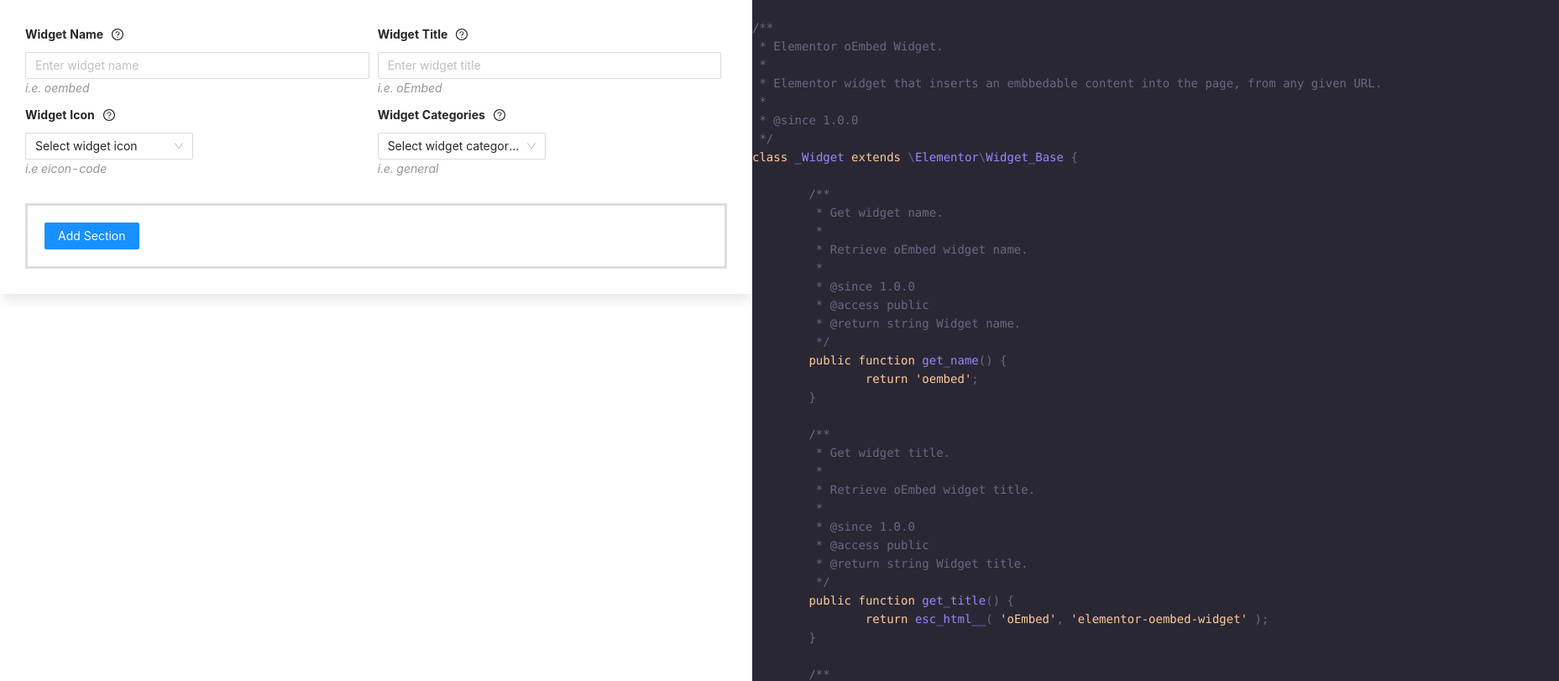
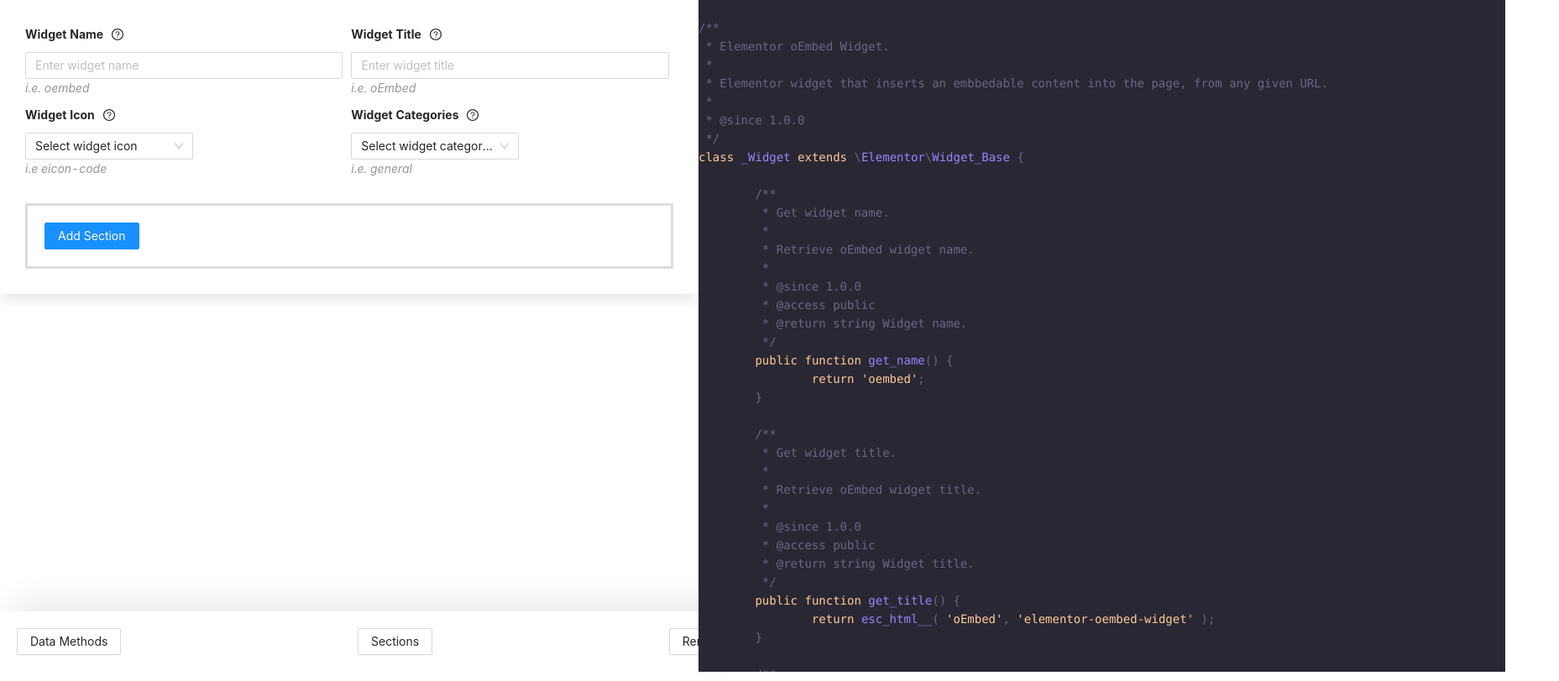
Before and after one commit to tawhidulIKhan/elementor-custom-widget-generator, a React (Create React App) app: page / in a window 1280 px wide. Shown: the top 811 px of the page at 84% size, 1857 px wide, since content can reach past the window. Built offline with nearby package versions, Linux system fonts and the light colour scheme.

Commit message:
temporary commit

```diff
--- /dev/null
+++ b/src/components/dataMethodForm/DataMethodForm.tsx
@@ -0,0 +1,104 @@
+import { Input, Select } from 'antd';
+import React, { ChangeEvent } from 'react';
+import { connect } from 'react-redux';
+import { widgetCategories } from '../../data/widgetData';
+import { WidgetCategoriesInterface } from '../../interfaces/widget';
+import { RootState } from '../../store';
+import { setWidgetTitle } from '../../store/actions/widgetAction';
+import FormLabel from '../label/FormLabel';
+
+interface Props {
+  widget: any;
+  setTitle: (title: any) => void;
+}
+
+function DataMethodForm(props: Props) {
+  const { setTitle } = props;
+  const { widget } = props;
+  const onTitleChange = (ev: ChangeEvent<{ value: string }>) => {
+    setTitle({
+      value: ev.target.value,
+      key: 'title',
+    });
+  };
+  const onCategoryChange = (category: any) => {
+    setTitle({
+      value: [category],
+      key: 'categories',
+    });
+  };
+  return (
+    <div>
+      <div className="widget__form__row">
+        <div className="widget__form__column">
+          <FormLabel
+            label="Widget Name"
+            tooltip="The get_name() method returns the widget name as it will be used in the code."
+          />
+          <Input
+            defaultValue={widget.title}
+            placeholder="Enter widget name"
+            onChange={onTitleChange}
+          />
+          <span className="example">i.e. oembed</span>
+        </div>
+        <div className="widget__form__column">
+          <FormLabel
+            label="Widget Title"
+            tooltip="The get_title() method returns the widget label as it will be displayed to the user."
+          />
+          <Input placeholder="Enter widget title" />
+          <span className="example">i.e. oEmbed</span>
+        </div>
+        <div className="widget__form__column">
+          <FormLabel
+            label="Widget Icon"
+            tooltip="he get_icon() method is an optional, but recommended, method. It lets you set the widget icon. You can use any Elementor icons (opens new window)or FontAwesome icons (opens new window), to simply return the CSS class name."
+          />
+          <Select defaultValue="1" style={{ width: 200 }}>
+            <Select.Option selected disabled value="1">
+              Select widget icon
+            </Select.Option>
+            {widgetCategories.map((category: WidgetCategoriesInterface) => (
+              <Select.Option value={category.id}>
+                {category.label}
+              </Select.Option>
+            ))}
+          </Select>
+          <span className="example">i.e eicon-code</span>
+        </div>
+        <div className="widget__form__column">
+          <FormLabel
+            label="Widget Categories"
+            tooltip="he get_icon() method is an optional, but recommended, method. It lets you set the widget icon. You can use any Elementor icons (opens new window)or FontAwesome icons (opens new window), to simply return the CSS class name."
+          />
+          <Select
+            onChange={onCategoryChange}
+            defaultValue="1"
+            style={{ width: 200 }}
+          >
+            <Select.Option selected disabled value="1">
+              Select widget categories
+            </Select.Option>
+            {widgetCategories.map((category: WidgetCategoriesInterface) => (
+              <Select.Option value={category.id}>
+                {category.label}
+              </Select.Option>
+            ))}
+          </Select>
+          <span className="example">i.e. general</span>
+        </div>
+      </div>
+    </div>
+  );
+}
+
+const mapStateToProps = (state: RootState) => ({
+  widget: state.widget,
+});
+
+const mapDispatchToProps = {
+  setTitle: setWidgetTitle,
+};
+
+export default connect(mapStateToProps, mapDispatchToProps)(DataMethodForm);
--- /dev/null
+++ b/src/components/footer/Footer.scss
@@ -0,0 +1,12 @@
+.footer{
+    padding: 20px;
+    text-align: center;
+    position: fixed;
+    bottom: 0;
+    width: 70%;
+    left: 0;
+    display: flex;
+    justify-content: space-between;
+    box-shadow: 0px -19px 39px -12px  rgba(0,0,0,0.1);
+     background: #fff;
+}
--- /dev/null
+++ b/src/components/footer/Footer.tsx
@@ -0,0 +1,13 @@
+import { Button } from 'antd';
+import React from 'react';
+import './Footer.scss';
+
+export default function Footer() {
+  return (
+    <div className="footer">
+      <Button>Data Methods</Button>
+      <Button>Sections</Button>
+      <Button>Render</Button>
+    </div>
+  );
+}
--- /dev/null
+++ b/src/components/widgetCode/WidgetCode.scss
@@ -0,0 +1,5 @@
+.codeviewer{
+  position: fixed;
+  height: 100%;
+  overflow: auto;
+}
--- a/src/components/widgetCode/WidgetCode.tsx
+++ b/src/components/widgetCode/WidgetCode.tsx
@@ -5,6 +5,7 @@ import React, { useEffect, useState } from 'react';
 import Highlight, { defaultProps } from 'prism-react-renderer';
 import { connect } from 'react-redux';
 import { RootState } from '../../store';
+import './WidgetCode.scss';
 
 function WidgetCode(props: any) {
   const { widget } = props;
@@ -193,7 +194,7 @@ class ${widget.title}_Widget extends \\Elementor\\Widget_Base {
   console.log(widget);
 
   return (
-    <div>
+    <div className="codeviewer">
       <Highlight {...defaultProps} code={codeSn} language="jsx">
         {({ className, style, tokens, getLineProps, getTokenProps }) => (
           <pre className={className} style={style}>
--- a/src/components/widgetForm/WidgetForm.scss
+++ b/src/components/widgetForm/WidgetForm.scss
@@ -1,6 +1,7 @@
 .widget__form{
     box-shadow: 0px 10px 15px -3px rgba(0,0,0,0.1);
     padding: 1.875rem;
+    height: 100%;
     &__row{
         display: flex;
         flex-wrap: wrap;
--- a/src/components/widgetForm/WidgetForm.tsx
+++ b/src/components/widgetForm/WidgetForm.tsx
@@ -1,109 +1,17 @@
 /* eslint-disable no-console */
-import { Input, Select } from 'antd';
-import { ChangeEvent } from 'react';
-import { connect } from 'react-redux';
-import { widgetCategories } from '../../data/widgetData';
-import { WidgetCategoriesInterface } from '../../interfaces/widget';
-import { RootState } from '../../store';
-import { setWidgetTitle } from '../../store/actions/widgetAction';
-import FormLabel from '../label/FormLabel';
+import DataMethodForm from '../dataMethodForm/DataMethodForm';
+import Footer from '../footer/Footer';
 import WidgetSectionForm from '../widgetSectionForm/WidgetSectionForm';
 import './WidgetForm.scss';
 
-interface Props {
-  widget: any;
-  setTitle: (title: any) => void;
-}
-
-function WidgetForm(props: Props) {
-  const { setTitle } = props;
-  const { widget } = props;
-  const onTitleChange = (ev: ChangeEvent<{ value: string }>) => {
-    setTitle({
-      value: ev.target.value,
-      key: 'title',
-    });
-  };
-  const onCategoryChange = (category: any) => {
-    setTitle({
-      value: [category],
-      key: 'categories',
-    });
-  };
-
+function WidgetForm() {
   return (
     <div className="widget__form">
-      <div className="widget__form__row">
-        <div className="widget__form__column">
-          <FormLabel
-            label="Widget Name"
-            tooltip="The get_name() method returns the widget name as it will be used in the code."
-          />
-          <Input
-            defaultValue={widget.title}
-            placeholder="Enter widget name"
-            onChange={onTitleChange}
-          />
-          <span className="example">i.e. oembed</span>
-        </div>
-        <div className="widget__form__column">
-          <FormLabel
-            label="Widget Title"
-            tooltip="The get_title() method returns the widget label as it will be displayed to the user."
-          />
-          <Input placeholder="Enter widget title" />
-          <span className="example">i.e. oEmbed</span>
-        </div>
-        <div className="widget__form__column">
-          <FormLabel
-            label="Widget Icon"
-            tooltip="he get_icon() method is an optional, but recommended, method. It lets you set the widget icon. You can use any Elementor icons (opens new window)or FontAwesome icons (opens new window), to simply return the CSS class name."
-          />
-          <Select defaultValue="1" style={{ width: 200 }}>
-            <Select.Option selected disabled value="1">
-              Select widget icon
-            </Select.Option>
-            {widgetCategories.map((category: WidgetCategoriesInterface) => (
-              <Select.Option value={category.id}>
-                {category.label}
-              </Select.Option>
-            ))}
-          </Select>
-          <span className="example">i.e eicon-code</span>
-        </div>
-        <div className="widget__form__column">
-          <FormLabel
-            label="Widget Categories"
-            tooltip="he get_icon() method is an optional, but recommended, method. It lets you set the widget icon. You can use any Elementor icons (opens new window)or FontAwesome icons (opens new window), to simply return the CSS class name."
-          />
-          <Select
-            onChange={onCategoryChange}
-            defaultValue="1"
-            style={{ width: 200 }}
-          >
-            <Select.Option selected disabled value="1">
-              Select widget categories
-            </Select.Option>
-            {widgetCategories.map((category: WidgetCategoriesInterface) => (
-              <Select.Option value={category.id}>
-                {category.label}
-              </Select.Option>
-            ))}
-          </Select>
-          <span className="example">i.e. general</span>
-        </div>
-      </div>
+      <DataMethodForm />
       <WidgetSectionForm />
+      <Footer />
     </div>
   );
 }
 
-const mapStateToProps = (state: RootState) => ({
-  widget: state.widget,
-});
-
-const mapDispatchToProps = {
-  setTitle: setWidgetTitle,
-};
-
-export default connect(mapStateToProps, mapDispatchToProps)(WidgetForm);
+export default WidgetForm;
--- a/src/pages/WidgetGenerator.scss
+++ b/src/pages/WidgetGenerator.scss
@@ -3,11 +3,11 @@
         display: flex;
 
         &__left{
-            flex: 1 0 70%;
+            flex: 1 0 65%;
         }
 
         &__right{
-            flex: 1 0 30%;
+            flex: 1 0 35%;
         }
 
     }
--- a/src/pages/WidgetGenerator.tsx
+++ b/src/pages/WidgetGenerator.tsx
@@ -1,4 +1,3 @@
-import React from 'react';
 import WidgetCode from '../components/widgetCode/WidgetCode';
 import WidgetForm from '../components/widgetForm/WidgetForm';
 import './WidgetGenerator.scss';
```
